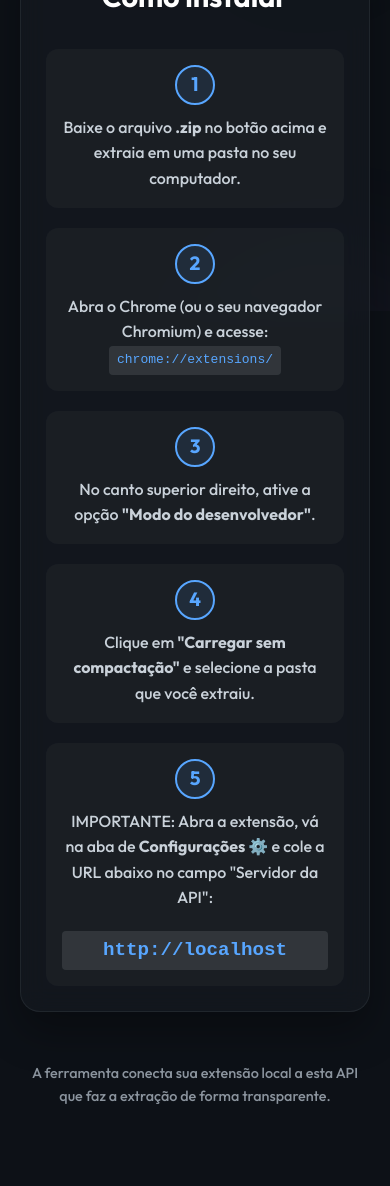
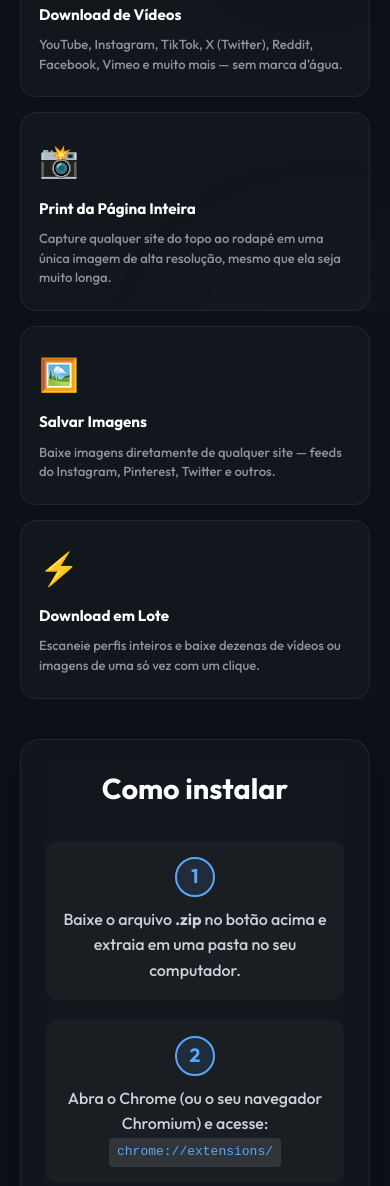
Before and after one commit to sickboy81/katch, a browser extension: page public/index.html in a window 390 px wide. Shown: the part 533-1719 px from the top of the page. Before the commit the page ends 1681 px from the top, so only its background shows below. Drawn offline with Linux system fonts and the light colour scheme.

Commit message:
feat: update landing page with features section, remove server URL step

```diff
--- a/public/index.html
+++ b/public/index.html
@@ -1,12 +1,16 @@
 <!DOCTYPE html>
 <html lang="pt-BR">
+
 <head>
     <meta charset="UTF-8">
     <meta name="viewport" content="width=device-width, initial-scale=1.0">
     <title>Katch - Pescador de Vídeos</title>
+    <meta name="description"
+        content="Baixe vídeos do YouTube, Instagram, TikTok e muito mais. Tire print de páginas inteiras. Tudo com um clique, direto do seu navegador.">
     <link rel="stylesheet" href="styles.css">
     <link href="https://fonts.googleapis.com/css2?family=Outfit:wght@300;500;700&display=swap" rel="stylesheet">
 </head>
+
 <body>
     <div class="background-elements">
         <div class="blob blob-1"></div>
@@ -17,23 +21,56 @@
     <div class="container">
         <header>
             <div class="logo">
-                <svg width="40" height="40" viewBox="0 0 24 24" fill="none" stroke="currentColor" stroke-width="2" stroke-linecap="round" stroke-linejoin="round">
+                <svg width="40" height="40" viewBox="0 0 24 24" fill="none" stroke="currentColor" stroke-width="2"
+                    stroke-linecap="round" stroke-linejoin="round">
                     <path d="M21 15v4a2 2 0 0 1-2 2H5a2 2 0 0 1-2-2v-4"></path>
                     <polyline points="7 10 12 15 17 10"></polyline>
                     <line x1="12" y1="15" x2="12" y2="3"></line>
                 </svg>
                 <h1>Katch</h1>
             </div>
-            <p class="subtitle">O ímã supremo de vídeos!</p>
+            <p class="subtitle">O ímã supremo de conteúdo!</p>
         </header>
 
         <main>
             <section class="hero">
-                <p>Extraia e baixe vídeos no YouTube, Instagram, X, TikTok, Reddit, Facebook e muito mais, <strong>sem marca d'água</strong> e direto do seu navegador.</p>
+                <p>Baixe vídeos, salve imagens e capture páginas inteiras — tudo direto do seu navegador, <strong>sem
+                        marca d'água</strong>.</p>
                 <a href="/katch-extension.zip" class="btn-download" download>
-                    <svg width="24" height="24" viewBox="0 0 24 24" fill="none" stroke="currentColor" stroke-width="2" stroke-linecap="round" stroke-linejoin="round"><path d="M21 15v4a2 2 0 0 1-2 2H5a2 2 0 0 1-2-2v-4"></path><polyline points="7 10 12 15 17 10"></polyline><line x1="12" y1="15" x2="12" y2="3"></line></svg>
+                    <svg width="24" height="24" viewBox="0 0 24 24" fill="none" stroke="currentColor" stroke-width="2"
+                        stroke-linecap="round" stroke-linejoin="round">
+                        <path d="M21 15v4a2 2 0 0 1-2 2H5a2 2 0 0 1-2-2v-4"></path>
+                        <polyline points="7 10 12 15 17 10"></polyline>
+                        <line x1="12" y1="15" x2="12" y2="3"></line>
+                    </svg>
                     Baixar Extensão (.zip)
                 </a>
+            </section>
+
+            <!-- Features -->
+            <section class="features">
+                <div class="feature-card">
+                    <div class="feature-icon">🎬</div>
+                    <h3>Download de Vídeos</h3>
+                    <p>YouTube, Instagram, TikTok, X (Twitter), Reddit, Facebook, Vimeo e muito mais — sem marca d'água.
+                    </p>
+                </div>
+                <div class="feature-card">
+                    <div class="feature-icon">📸</div>
+                    <h3>Print da Página Inteira</h3>
+                    <p>Capture qualquer site do topo ao rodapé em uma única imagem de alta resolução, mesmo que ela seja
+                        muito longa.</p>
+                </div>
+                <div class="feature-card">
+                    <div class="feature-icon">🖼️</div>
+                    <h3>Salvar Imagens</h3>
+                    <p>Baixe imagens diretamente de qualquer site — feeds do Instagram, Pinterest, Twitter e outros.</p>
+                </div>
+                <div class="feature-card">
+                    <div class="feature-icon">⚡</div>
+                    <h3>Download em Lote</h3>
+                    <p>Escaneie perfis inteiros e baixe dezenas de vídeos ou imagens de uma só vez com um clique.</p>
+                </div>
             </section>
 
             <section class="installation-guide">
@@ -41,11 +78,13 @@
                 <div class="steps">
                     <div class="step">
                         <div class="step-number">1</div>
-                        <p>Baixe o arquivo <strong>.zip</strong> no botão acima e extraia em uma pasta no seu computador.</p>
+                        <p>Baixe o arquivo <strong>.zip</strong> no botão acima e extraia em uma pasta no seu
+                            computador.</p>
                     </div>
                     <div class="step">
                         <div class="step-number">2</div>
-                        <p>Abra o Chrome (ou o seu navegador Chromium) e acesse: <code class="highlight">chrome://extensions/</code></p>
+                        <p>Abra o Chrome (ou o seu navegador Chromium) e acesse: <code
+                                class="highlight">chrome://extensions/</code></p>
                     </div>
                     <div class="step">
                         <div class="step-number">3</div>
@@ -53,28 +92,17 @@
                     </div>
                     <div class="step">
                         <div class="step-number">4</div>
-                        <p>Clique em <strong>"Carregar sem compactação"</strong> e selecione a pasta que você extraiu.</p>
-                    </div>
-                    <div class="step">
-                        <div class="step-number">5</div>
-                        <p>IMPORTANTE: Abra a extensão, vá na aba de <strong>Configurações ⚙️</strong> e cole a URL abaixo no campo "Servidor da API":</p>
-                        <code class="highlight dynamic-url">http://localhost:3000</code>
+                        <p>Clique em <strong>"Carregar sem compactação"</strong>, selecione a pasta extraída e pronto!
+                            🎉</p>
                     </div>
                 </div>
             </section>
         </main>
 
         <footer>
-            <p>A ferramenta conecta sua extensão local a esta API que faz a extração de forma transparente.</p>
+            <p>Feito com 🎣 para pescadores de conteúdo.</p>
         </footer>
     </div>
+</body>
 
-    <script>
-        document.addEventListener('DOMContentLoaded', () => {
-            const currentUrl = window.location.origin;
-            const codeElements = document.querySelectorAll('.dynamic-url');
-            codeElements.forEach(el => el.textContent = currentUrl);
-        });
-    </script>
-</body>
 </html>
--- a/public/styles.css
+++ b/public/styles.css
@@ -48,7 +48,7 @@ body {
     left: -10%;
     width: 50vw;
     height: 50vw;
-    background: radial-gradient(circle, rgba(88,166,255,0.4) 0%, rgba(0,0,0,0) 70%);
+    background: radial-gradient(circle, rgba(88, 166, 255, 0.4) 0%, rgba(0, 0, 0, 0) 70%);
 }
 
 .blob-2 {
@@ -56,7 +56,7 @@ body {
     right: -10%;
     width: 60vw;
     height: 60vw;
-    background: radial-gradient(circle, rgba(188,140,255,0.3) 0%, rgba(0,0,0,0) 70%);
+    background: radial-gradient(circle, rgba(188, 140, 255, 0.3) 0%, rgba(0, 0, 0, 0) 70%);
     animation-delay: -5s;
 }
 
@@ -65,14 +65,22 @@ body {
     left: 60%;
     width: 40vw;
     height: 40vw;
-    background: radial-gradient(circle, rgba(59,185,130,0.2) 0%, rgba(0,0,0,0) 70%);
+    background: radial-gradient(circle, rgba(59, 185, 130, 0.2) 0%, rgba(0, 0, 0, 0) 70%);
     animation-delay: -10s;
 }
 
 @keyframes float {
-    0% { transform: translate(0, 0) scale(1); }
-    50% { transform: translate(5%, 10%) scale(1.1); }
-    100% { transform: translate(-5%, 5%) scale(0.9); }
+    0% {
+        transform: translate(0, 0) scale(1);
+    }
+
+    50% {
+        transform: translate(5%, 10%) scale(1.1);
+    }
+
+    100% {
+        transform: translate(-5%, 5%) scale(0.9);
+    }
 }
 
 .container {
@@ -124,7 +132,7 @@ h1 {
     padding: 40px;
     border-radius: 20px;
     margin-bottom: 40px;
-    box-shadow: 0 20px 40px rgba(0,0,0,0.3);
+    box-shadow: 0 20px 40px rgba(0, 0, 0, 0.3);
     animation: fadeInUp 1s ease-out 0.2s both;
 }
 
@@ -168,7 +176,7 @@ h1 {
     border: 1px solid var(--border);
     padding: 40px;
     border-radius: 20px;
-    box-shadow: 0 20px 40px rgba(0,0,0,0.3);
+    box-shadow: 0 20px 40px rgba(0, 0, 0, 0.3);
     animation: fadeInUp 1s ease-out 0.4s both;
 }
 
@@ -222,7 +230,7 @@ h1 {
 }
 
 .highlight {
-    background: rgba(255,255,255,0.1);
+    background: rgba(255, 255, 255, 0.1);
     color: #58a6ff;
     padding: 4px 8px;
     border-radius: 4px;
@@ -248,24 +256,104 @@ footer {
 }
 
 @keyframes fadeInDown {
-    from { opacity: 0; transform: translateY(-30px); }
-    to { opacity: 1; transform: translateY(0); }
+    from {
+        opacity: 0;
+        transform: translateY(-30px);
+    }
+
+    to {
+        opacity: 1;
+        transform: translateY(0);
+    }
 }
 
 @keyframes fadeInUp {
-    from { opacity: 0; transform: translateY(30px); }
-    to { opacity: 1; transform: translateY(0); }
+    from {
+        opacity: 0;
+        transform: translateY(30px);
+    }
+
+    to {
+        opacity: 1;
+        transform: translateY(0);
+    }
 }
 
 @keyframes fadeIn {
-    from { opacity: 0; }
-    to { opacity: 1; }
+    from {
+        opacity: 0;
+    }
+
+    to {
+        opacity: 1;
+    }
+}
+
+.features {
+    display: grid;
+    grid-template-columns: 1fr 1fr;
+    gap: 15px;
+    margin-bottom: 40px;
+    animation: fadeInUp 1s ease-out 0.3s both;
+}
+
+.feature-card {
+    background: var(--card-bg);
+    -webkit-backdrop-filter: blur(12px);
+    backdrop-filter: blur(12px);
+    border: 1px solid var(--border);
+    padding: 22px 18px;
+    border-radius: 16px;
+    transition: all 0.3s ease;
+}
+
+.feature-card:hover {
+    transform: translateY(-5px);
+    border-color: rgba(88, 166, 255, 0.4);
+    box-shadow: 0 10px 30px rgba(0, 0, 0, 0.3);
+}
+
+.feature-icon {
+    font-size: 2rem;
+    margin-bottom: 10px;
+}
+
+.feature-card h3 {
+    font-size: 0.95rem;
+    font-weight: 700;
+    color: #fff;
+    margin: 0 0 8px 0;
+}
+
+.feature-card p {
+    font-size: 0.82rem;
+    color: #8b949e;
+    line-height: 1.5;
+    margin: 0;
 }
 
 /* Responsiveness */
 @media (max-width: 600px) {
-    h1 { font-size: 2.2rem; }
-    .hero, .installation-guide { padding: 25px; }
-    .step { flex-direction: column; text-align: center; gap: 10px; }
-    .step:hover { transform: translateY(-5px); }
+    h1 {
+        font-size: 2.2rem;
+    }
+
+    .hero,
+    .installation-guide {
+        padding: 25px;
+    }
+
+    .step {
+        flex-direction: column;
+        text-align: center;
+        gap: 10px;
+    }
+
+    .step:hover {
+        transform: translateY(-5px);
+    }
+
+    .features {
+        grid-template-columns: 1fr;
+    }
 }
```
